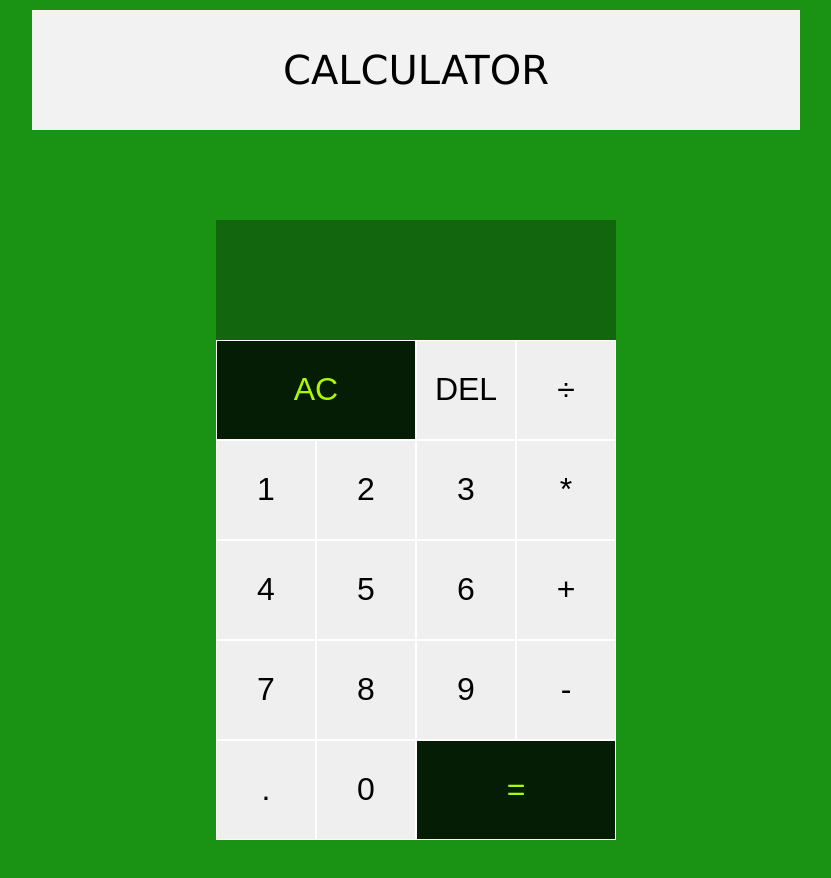
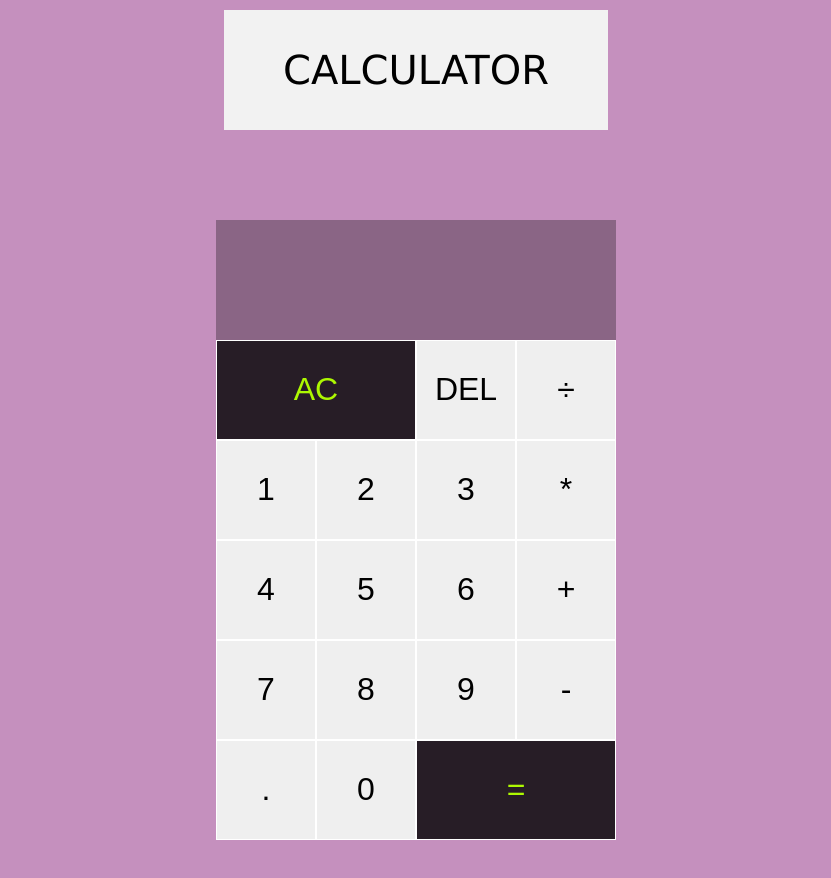
Before and after one commit to VonettaOrinda/calculator, a plain HTML site: page index.html in a window 1280 px wide. Shown: the whole page, without its empty margins (224-1055 px from the left). Drawn offline with Linux system fonts and the light colour scheme.

Commit message:
Color Correction

```diff
--- a/CSS/style.css
+++ b/CSS/style.css
@@ -7,11 +7,11 @@
 body {
   margin: 0;
   padding: 0;
-  background:  #1a9314;
+  background:  #c590be;
   }
   .one{
       background-color: #f2f2f2;
-      width: 60%;
+      width: 30%;
       margin: 0 auto;
       padding: 10px;
       margin-top: 10px;
```
Also changed, not shown: 2 other files.
